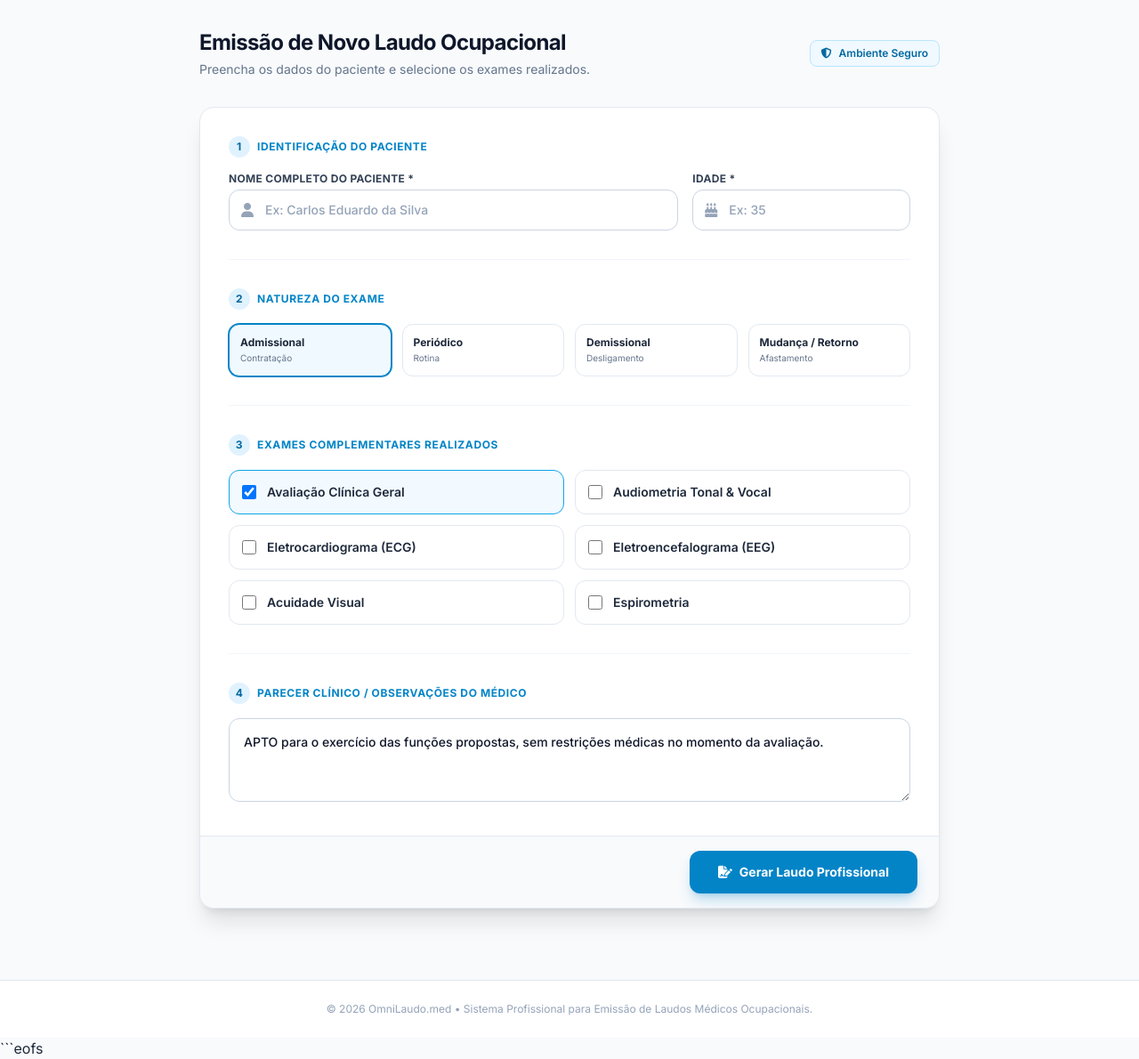
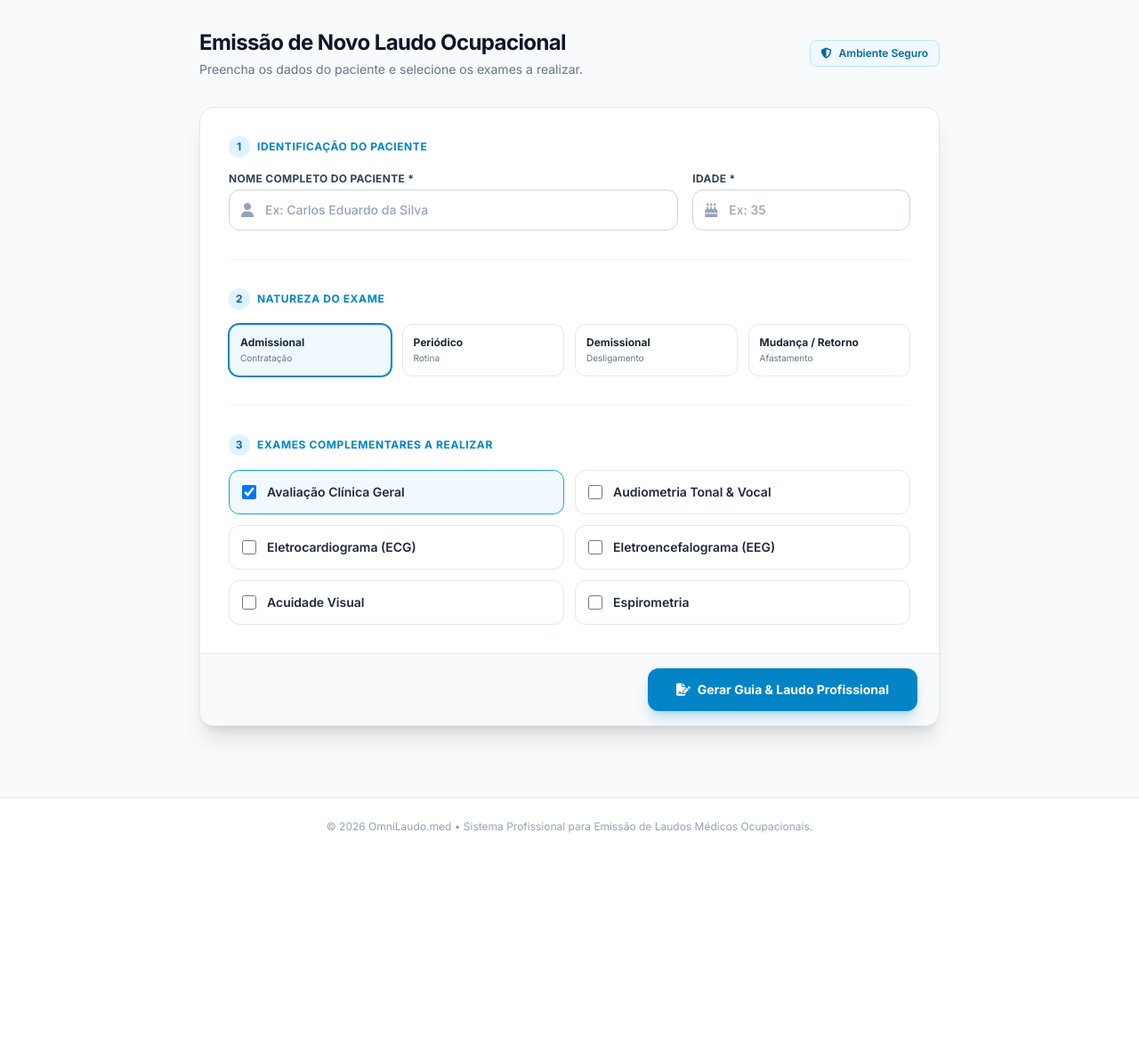
Before and after one commit to Cardosinho-max/Sistema-Cl-nica, a Flask app: page / in a window 1280 px wide. Shown: the part 65-1255 px from the top of the page at 89% size. After the commit the page ends 1001 px from the top, so only its background shows below. Run offline with Flask 3, Linux system fonts and the light colour scheme; some libraries are stand-ins or nearby versions.

Commit message:
Update index.html

````diff
--- a/templates/index.html
+++ b/templates/index.html
@@ -140,8 +140,8 @@
                 </div>
                 <div>
                     <span class="text-xs font-bold text-slate-400 uppercase block tracking-wider">Status do Documento</span>
-                    <span class="text-emerald-700 font-semibold flex items-center gap-1.5 mt-1">
-                        <i class="fa-solid fa-circle-check"></i> Homologado & Assinado Digitalmente
+                    <span class="text-slate-700 font-semibold flex items-center gap-1.5 mt-1 text-xs">
+                        <i class="fa-solid fa-clock text-sky-600"></i> Aguardando Parecer Clínico Presencial
                     </span>
                 </div>
             </div>
@@ -149,15 +149,15 @@
             <!-- Lista de Exames Realizados -->
             <div class="mb-8">
                 <h2 class="text-xs font-bold text-slate-400 uppercase tracking-wider mb-3 flex items-center gap-2">
-                    <i class="fa-solid fa-list-check text-sky-600"></i> Exames Realizados & Resultados
+                    <i class="fa-solid fa-list-check text-sky-600"></i> Exames Solicitados & Solicitador
                 </h2>
                 <div class="border border-slate-200 rounded-xl overflow-hidden">
                     <table class="w-full text-left text-sm">
                         <thead class="bg-slate-100 border-b border-slate-200 text-xs font-bold text-slate-600 uppercase">
                             <tr>
                                 <th class="py-3 px-4">Procedimento / Exame</th>
-                                <th class="py-3 px-4">Método</th>
-                                <th class="py-3 px-4 text-right">Resultado / Parecer</th>
+                                <th class="py-3 px-4">Tipo</th>
+                                <th class="py-3 px-4 text-right">Resultado</th>
                             </tr>
                         </thead>
                         <tbody class="divide-y divide-slate-200 font-medium">
@@ -165,9 +165,9 @@
                                 {% for item in lista_exames %}
                                 <tr>
                                     <td class="py-3 px-4 font-semibold text-slate-800">{{ item }}</td>
-                                    <td class="py-3 px-4 text-slate-500 text-xs">Avaliação Ocupacional Direta</td>
-                                    <td class="py-3 px-4 text-right text-emerald-600 font-bold">
-                                        <i class="fa-solid fa-check text-xs mr-1"></i> Normal / Sem Alterações
+                                    <td class="py-3 px-4 text-slate-500 text-xs">Avaliação Ocupacional</td>
+                                    <td class="py-3 px-4 text-right text-slate-400 italic text-xs">
+                                        [ &nbsp; ] APTO &nbsp;&nbsp;&nbsp; [ &nbsp; ] INAPTO
                                     </td>
                                 </tr>
                                 {% endfor %}
@@ -181,31 +181,34 @@
                 </div>
             </div>
 
-            <!-- Conclusão / Parecer Médico -->
+            <!-- Area de Parecer do Medico (Para preenchimento manual/presencial) -->
             <div class="mb-12">
                 <h2 class="text-xs font-bold text-slate-400 uppercase tracking-wider mb-3 flex items-center gap-2">
-                    <i class="fa-solid fa-user-doctor text-sky-600"></i> Conclusão & Parecer Clínico
+                    <i class="fa-solid fa-user-doctor text-sky-600"></i> Parecer Médico & Observações Clínicas
                 </h2>
-                <div class="bg-slate-50 border-l-4 border-sky-600 p-5 rounded-r-xl border-y border-r border-slate-200">
-                    <p class="text-sm text-slate-700 leading-relaxed font-normal whitespace-pre-line">
-                        {{ conclusao if conclusao else 'O paciente foi submetido aos exames clínicos ocupacionais acima discriminados, apresentando parâmetros dentro dos padrões da normalidade para o exercício de suas funções.' }}
-                    </p>
+                <div class="bg-slate-50/50 border border-slate-200 p-5 rounded-xl space-y-4">
+                    <div class="flex items-center gap-6 text-xs font-bold text-slate-800">
+                        <span>PARECER FINAL:</span>
+                        <span class="flex items-center gap-1.5"><span class="inline-block w-4 h-4 border border-slate-400 rounded"></span> APTO</span>
+                        <span class="flex items-center gap-1.5"><span class="inline-block w-4 h-4 border border-slate-400 rounded"></span> APTO COM RESTRIÇÕES</span>
+                        <span class="flex items-center gap-1.5"><span class="inline-block w-4 h-4 border border-slate-400 rounded"></span> INAPTO</span>
+                    </div>
+                    <div class="border-b border-slate-300 pt-4"></div>
+                    <div class="border-b border-slate-300 pt-4"></div>
                 </div>
             </div>
 
-            <!-- Rodapé e Bloco de Assinatura -->
+            <!-- Rodape e Bloco de Assinatura -->
             <div class="mt-16 pt-8 border-t border-slate-200 grid grid-cols-2 gap-8 items-end">
                 <div class="text-xs text-slate-400 space-y-1">
                     <p class="font-bold text-slate-600">OmniLaudo - Sistema de Gestão Médica</p>
-                    <p>Documento gerado e validado via sistema eletrônico.</p>
+                    <p>Documento gerado para avaliação física presencial.</p>
                     <p>Chave de Autenticidade: <span class="font-mono text-slate-500">A8F9-9021-BC44-2026</span></p>
                 </div>
                 <div class="text-center">
-                    <div class="border-b-2 border-slate-800 pb-1 mx-auto w-3/4">
-                        <span class="font-serif italic text-lg text-slate-800 block -mb-1 font-bold">Dr. Responsável Técnico</span>
-                    </div>
-                    <p class="text-xs font-bold text-slate-800 mt-2">Dr. Alexandre Cardoso</p>
-                    <p class="text-xs text-slate-500">Médico do Trabalho • CRM/SP 123.456</p>
+                    <div class="border-b-2 border-slate-800 pb-1 mx-auto w-3/4"></div>
+                    <p class="text-xs font-bold text-slate-800 mt-2">Carimbo / Assinatura do Médico Examinador</p>
+                    <p class="text-xs text-slate-500">CRM / UF</p>
                 </div>
             </div>
 
@@ -221,7 +224,7 @@
         <div class="mb-8 text-center sm:text-left flex flex-col sm:flex-row sm:items-center justify-between gap-4">
             <div>
                 <h1 class="text-2xl font-bold text-slate-900 tracking-tight">Emissão de Novo Laudo Ocupacional</h1>
-                <p class="text-sm text-slate-500 mt-1">Preencha os dados do paciente e selecione os exames realizados.</p>
+                <p class="text-sm text-slate-500 mt-1">Preencha os dados do paciente e selecione os exames a realizar.</p>
             </div>
             <div class="inline-flex items-center gap-2 px-3 py-1.5 rounded-lg bg-sky-50 text-sky-700 border border-sky-200 text-xs font-semibold">
                 <i class="fa-solid fa-shield-halved"></i> Ambiente Seguro
@@ -301,7 +304,7 @@
                 <div class="space-y-4">
                     <h2 class="text-xs font-bold uppercase tracking-wider text-sky-600 flex items-center gap-2">
                         <span class="w-6 h-6 rounded-full bg-sky-100 text-sky-700 flex items-center justify-center text-xs font-extrabold">3</span>
-                        Exames Complementares Realizados
+                        Exames Complementares a Realizar
                     </h2>
 
                     <div class="grid grid-cols-1 sm:grid-cols-2 gap-3">
@@ -332,27 +335,13 @@
                     </div>
                 </div>
 
-                <hr class="border-slate-100">
-
-                <!-- Secao 4: Parecer / Observacoes -->
-                <div class="space-y-4">
-                    <h2 class="text-xs font-bold uppercase tracking-wider text-sky-600 flex items-center gap-2">
-                        <span class="w-6 h-6 rounded-full bg-sky-100 text-sky-700 flex items-center justify-center text-xs font-extrabold">4</span>
-                        Parecer Clínico / Observações do Médico
-                    </h2>
-
-                    <div>
-                        <textarea name="conclusao" rows="3" placeholder="Insira o texto do parecer médico (Ex: Paciente considerado APTO para a função exercida...)" class="w-full p-4 rounded-xl border border-slate-300 focus:ring-2 focus:ring-sky-500 focus:border-sky-500 text-sm font-medium text-slate-900 transition-all placeholder:text-slate-400">APTO para o exercício das funções propostas, sem restrições médicas no momento da avaliação.</textarea>
-                    </div>
-                </div>
-
             </div>
 
             <!-- Rodape do Formulario com Botao de Submissao -->
             <div class="bg-slate-50 px-6 py-4 border-t border-slate-200 flex items-center justify-end">
                 <button type="submit" class="w-full sm:w-auto inline-flex items-center justify-center gap-2 px-8 py-3.5 text-sm font-bold text-white bg-sky-600 hover:bg-sky-700 active:bg-sky-800 rounded-xl shadow-lg shadow-sky-600/25 transition-all">
                     <i class="fa-solid fa-file-signature"></i>
-                    Gerar Laudo Profissional
+                    Gerar Guia & Laudo Profissional
                 </button>
             </div>
 
@@ -370,4 +359,3 @@
 
 </body>
 </html>
-```eofs
````
